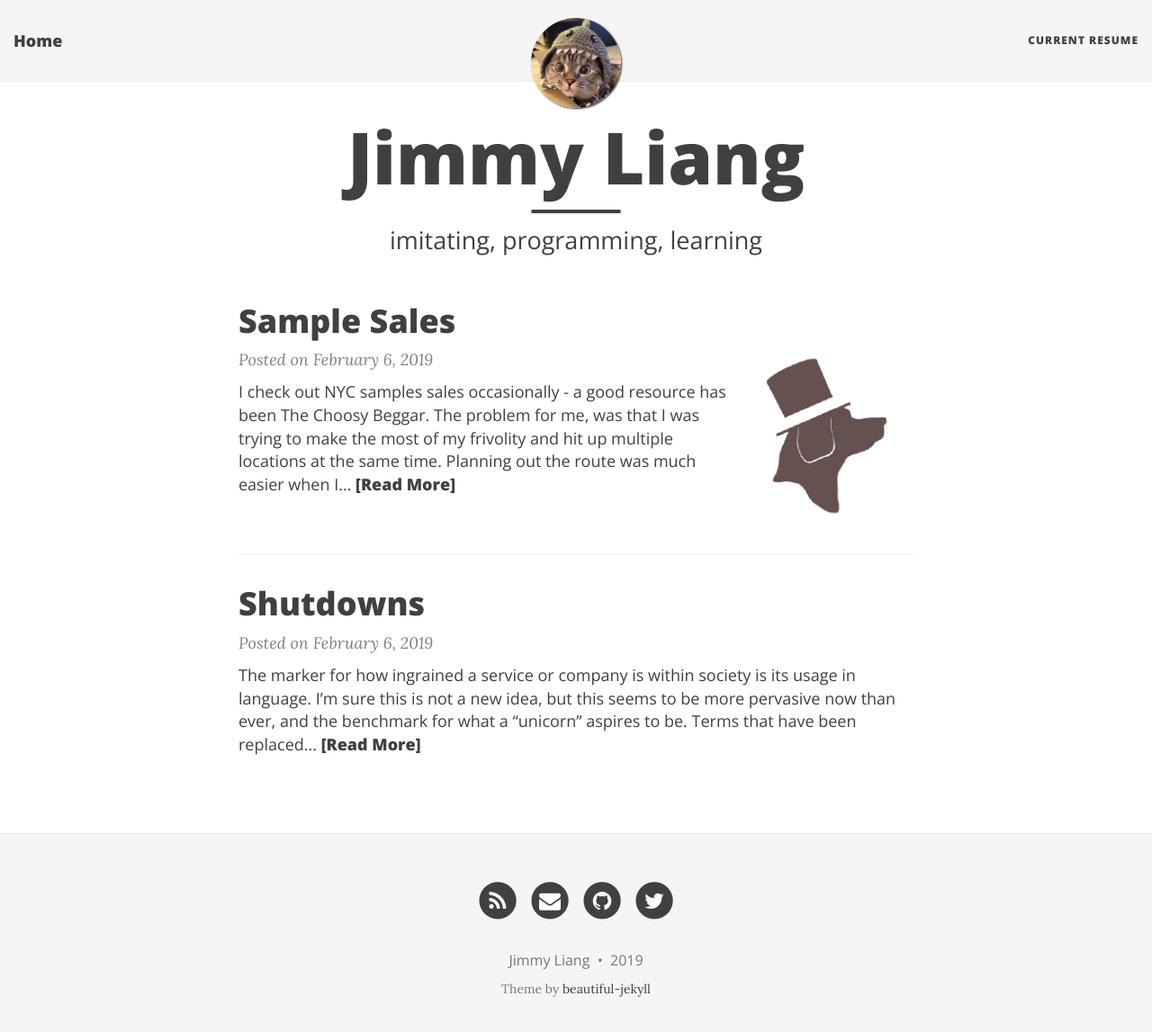
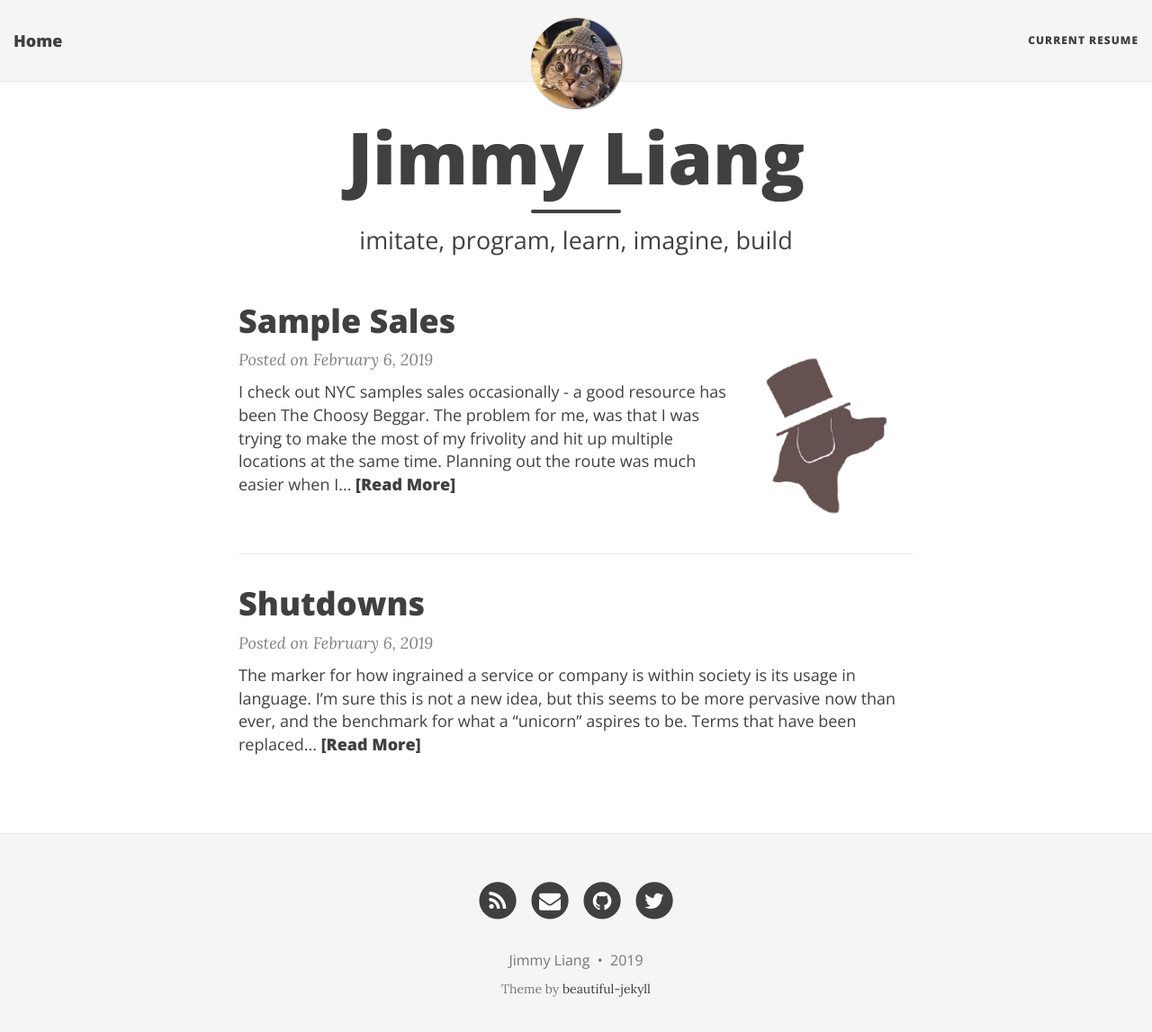
Before and after one commit to jliang117/jliang117.github.io, a Jekyll site: the page built from index.html, in a window 1280 px wide and 1160 px high. Shown: the top 1147 px of the window at 90% size. Built offline with Jekyll 4.4.1, drawn with Linux system fonts in a browser that asks for light colours; nearby versions of some CDN libraries; the list of posts is cut into pages by our own code.

Commit message:
change desc

```diff
--- a/index.html
+++ b/index.html
@@ -1,7 +1,7 @@
 ---
 layout: page
 title: Jimmy Liang
-subtitle: imitating, programming, learning
+subtitle: imitate, program, learn, imagine, build
 use-site-title: true
 ---
 
```
